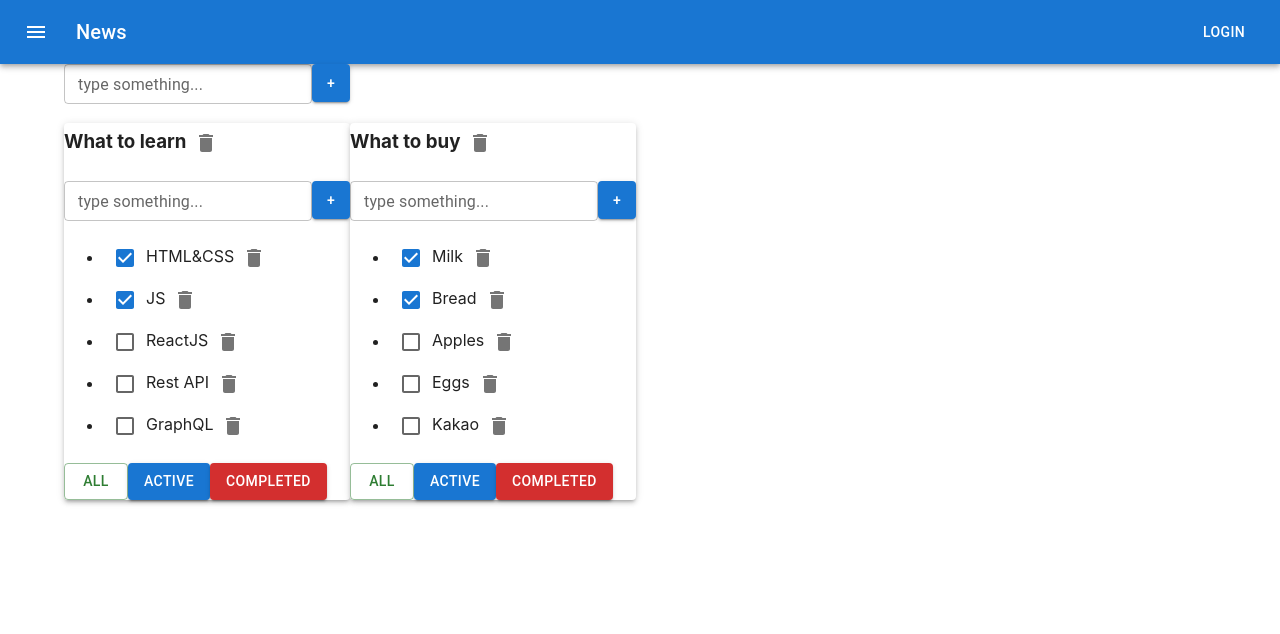
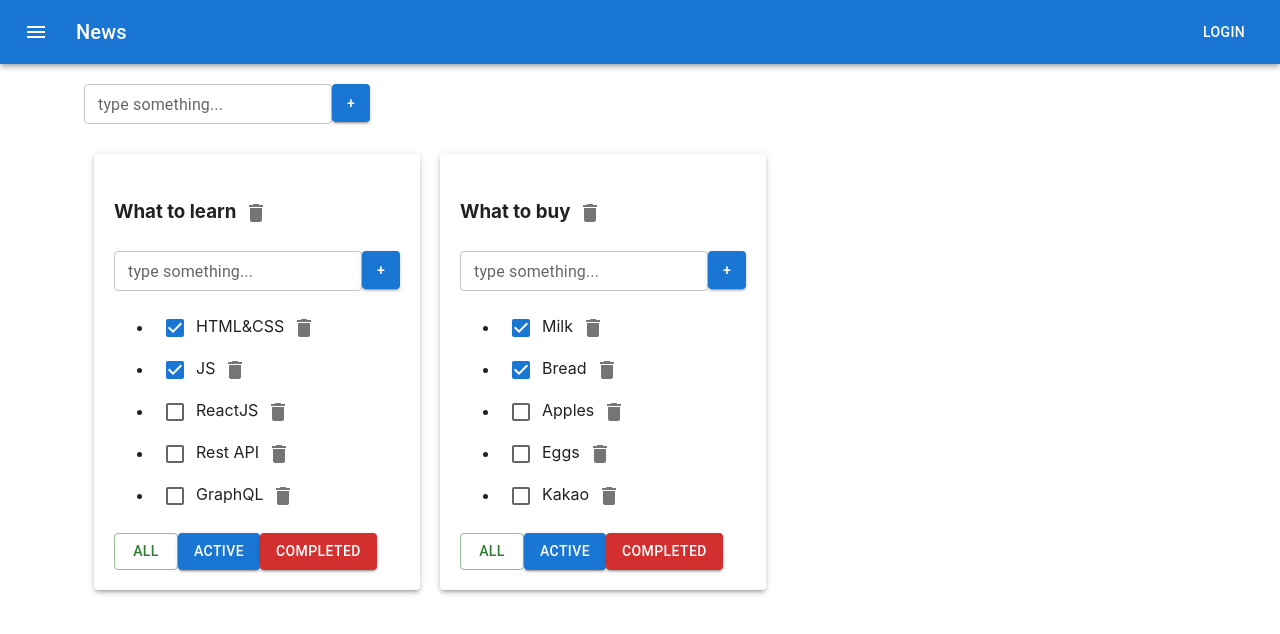
Before and after one commit to AndreiSheleg/toDoList-ts, a React (Create React App) app: page / in a window 1280 px wide. Shown: the top 634 px of the page. Built offline with nearby package versions, Linux system fonts and the light colour scheme.

Commit message:
update MIU components

```diff
--- a/src/App.tsx
+++ b/src/App.tsx
@@ -115,10 +115,10 @@ function App() {
         <div className="App">
             <ButtonAppBar/>
             <Container fixed>
-                <Grid container>
+                <Grid container style={{margin:'20px'}}>
                     <AddItemForm onClick={addTodolist}/>
                 </Grid>
-                <Grid container>
+                <Grid container style={{margin:'20px'}}>
                     {todolists.map(el => {
                         let tasksForTodolist = tasks[el.id];
 
@@ -130,8 +130,7 @@ function App() {
                             tasksForTodolist = tasks[el.id].filter(t => t.isDone);
                             // tasksForTodolist = tasks[el.id].filter(t => t.isDone === true);
                         }
-                        return <Grid item>
-                            <Paper elevation={3} >
+                        return <Paper elevation={3} style={{padding: '20px', margin: '10px'}}>
                             <Todolist
                                 key={el.id}
                                 todolistID={el.id}
@@ -147,7 +146,7 @@ function App() {
                                 updateTodolist={updateTodolist}
                             />
                             </Paper >
-                            </Grid>
+
                                             })}
                 </Grid>
             </Container>
```
